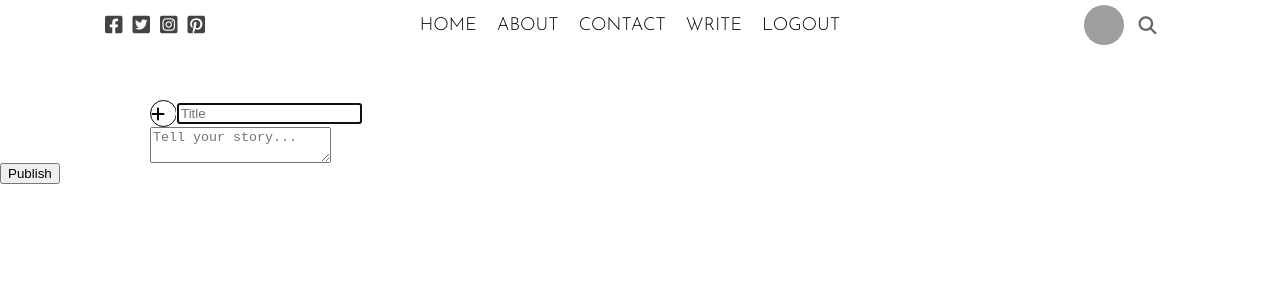
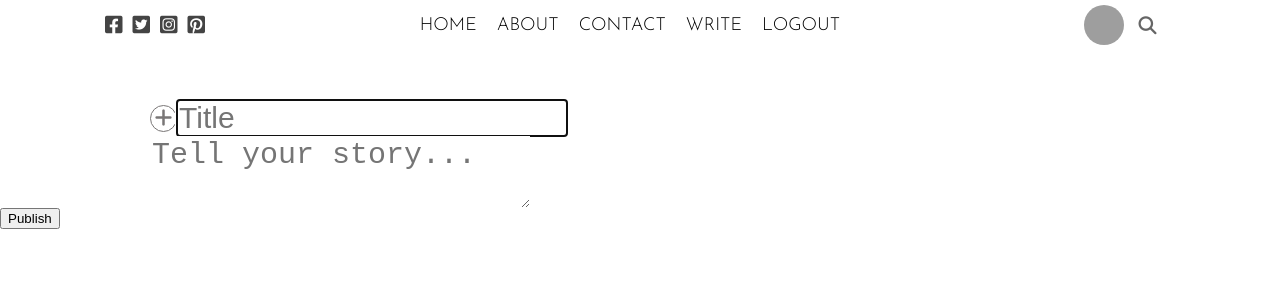
Before and after one commit to EvMad/react-frontend-sandbox, a React (Create React App) app: page / in a window 1280 px wide. Shown: the top 300 px of the page. Built offline with nearby package versions, Linux system fonts and the light colour scheme; grey boxes are pictures that could not be loaded.

Commit message:
.writeInput {}

```diff
--- a/src/pages/write/write.css
+++ b/src/pages/write/write.css
@@ -19,4 +19,13 @@
     border: 1px solid;
     display: flex;
     align-items: center;
+    justify-content: center;
+    font-size: 20px;
+    color: rgb(121, 118, 118);
+    cursor: pointer;
 }
+
+.writeInput {
+    font-size: 30px;
+    border: none;
+}
```
